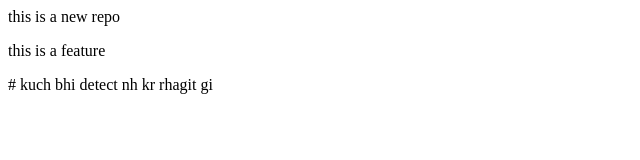
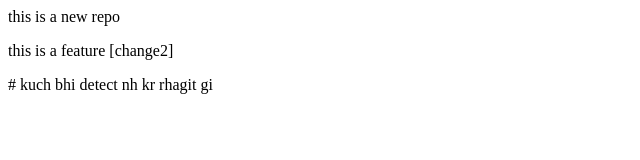
Before and after one commit to Nirbhay4946/Local, a plain HTML site: page index.html in a window 1280 px wide. Shown: the full height of the page, 0-640 px from the left. Drawn offline with Linux system fonts and the light colour scheme.

Commit message:
committed

```diff
--- a/index.html
+++ b/index.html
@@ -1,4 +1,4 @@
 <p>this is a new repo</p>
-<p> this is a feature</p>
+<p> this is a feature [change2]</p>
 # kuch bhi detect nh kr rhagit
 gi
```
